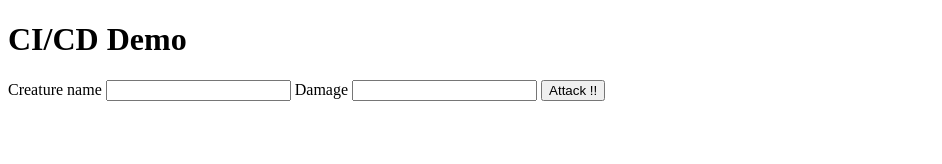
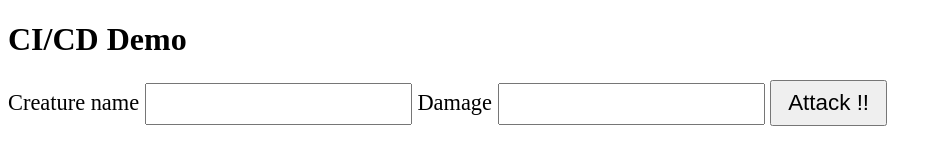
Before and after one commit to jkpark104/begin-ci, a website built with webpack: page src/index.html in a window 1280 px wide. Shown: the whole page, without its empty margins (0-942 px from the left). Built offline with nearby package versions, Linux system fonts and the light colour scheme.

Commit message:
fix lighthouse failures and ignore csp-xss

```diff
--- a/lighthouserc.js
+++ b/lighthouserc.js
@@ -5,6 +5,9 @@ module.exports = {
     },
     assert: {
       preset: 'lighthouse:no-pwa',
+      assertions: {
+        'csp-xss': 'off',
+      },
     },
   },
 }
--- a/package.json
+++ b/package.json
@@ -6,8 +6,8 @@
   "scripts": {
     "dev": "webpack --mode=development",
     "build": "webpack --mode=production",
-    "lint": "eslint . --fix",
-    "ci:lint": "eslint .",
+    "lint": "eslint ./src --fix",
+    "ci:lint": "eslint ./src",
     "test": "jest --watch",
     "ci:test": "jest --ci",
     "ci:lighthouse": "lhci autorun"
--- a/src/index.html
+++ b/src/index.html
@@ -4,7 +4,24 @@
     <meta charset="UTF-8" />
     <meta http-equiv="X-UA-Compatible" content="IE=edge" />
     <meta name="viewport" content="width=device-width, initial-scale=1.0" />
+    <meta name="description" content="Example site for demoing CI/CI" />
     <title>CI/CD Demo</title>
+
+    <style>
+      label {
+        font-size: 1.4rem;
+      }
+
+      input {
+        font-size: 1.2rem;
+        padding: 0.5rem;
+      }
+
+      button {
+        font-size: 1.4rem;
+        padding: 0.5rem 1rem;
+      }
+    </style>
   </head>
   <body>
     <h1>CI/CD Demo</h1>
```
